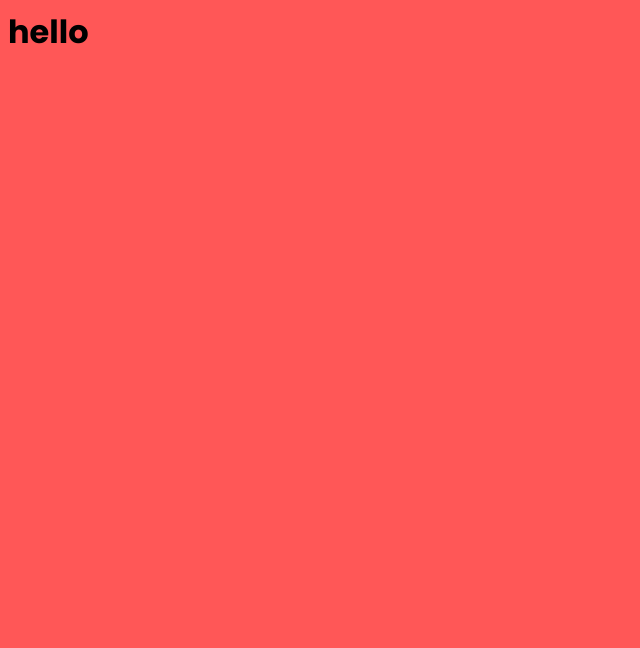
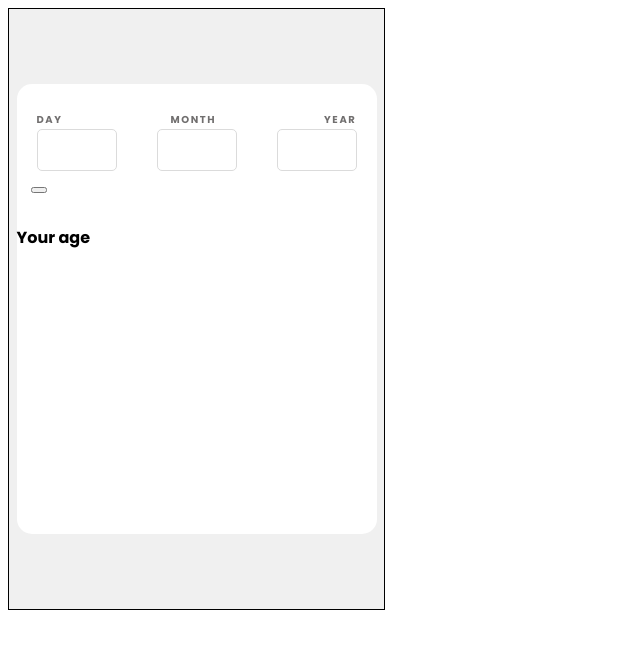
Before and after one commit to Arpana-Sitoula/age-calculator, a React (Vite) app: page / in a window 1280 px wide. Shown: the top 648 px of the page, without its empty margins (0-640 px from the left). Built offline with nearby package versions, Linux system fonts and the light colour scheme.

Commit message:
Input Label

```diff
--- a/package.json
+++ b/package.json
@@ -10,6 +10,7 @@
     "preview": "vite preview"
   },
   "dependencies": {
+    "date-fns": "^2.30.0",
     "react": "^18.2.0",
     "react-dom": "^18.2.0"
   },
--- a/src/App.jsx
+++ b/src/App.jsx
@@ -1,10 +1,15 @@
+import Data from "./components/Data"
+import Display from "./components/Display"
 
 function App() {
 
   return (
-    <>
-     hello
-    </>
+    <div className="app">
+      <div className="container">
+        <Data />
+        <Display />
+      </div>
+    </div>
   )
 }
 
--- a/src/components/ArrowBtn.jsx
+++ b/src/components/ArrowBtn.jsx
@@ -0,0 +1,11 @@
+import React from 'react'
+
+const ArrowBtn = () => {
+  return (
+    <div>
+        <button></button>
+    </div>
+  )
+}
+
+export default ArrowBtn
--- a/src/components/Data.jsx
+++ b/src/components/Data.jsx
@@ -0,0 +1,36 @@
+import React from 'react'
+import Label from './resuable/Label'
+import Input from './resuable/Input'
+import ArrowBtn from './ArrowBtn'
+
+const Data = () => {
+  const date = [
+    { key: 1, val: "day" },
+    { key: 2, val: "month" },
+    { key: 3, val: "year" }
+  ]
+  return (
+    <div className='data'>
+      <div className="form">
+        {date.map((dates) => {
+          return (
+            <Label key={dates.key} label={dates.val.toUpperCase()} />
+          )
+        })}
+      </div>
+      <div className="form">
+        {date.map((dates) => {
+          return (
+            <Input key={dates.key} type="text" />
+          )
+        })}
+      </div>
+
+
+
+      <ArrowBtn />
+    </div>
+  )
+}
+
+export default Data
--- a/src/components/Display.jsx
+++ b/src/components/Display.jsx
@@ -0,0 +1,11 @@
+import React from 'react'
+
+const Display = () => {
+  return (
+    <div>
+        Your age
+    </div>
+  )
+}
+
+export default Display
--- a/src/components/resuable/Input.jsx
+++ b/src/components/resuable/Input.jsx
@@ -0,0 +1,11 @@
+import React from 'react'
+
+const Input = ({ type }) => {
+    return (
+        <React.Fragment>
+            <input type={type} />
+        </React.Fragment>
+    )
+}
+
+export default Input
--- a/src/components/resuable/Label.jsx
+++ b/src/components/resuable/Label.jsx
@@ -0,0 +1,11 @@
+import React from 'react'
+
+const Label = ({ label }) => {
+    return (
+        <React.Fragment>
+            <label>{label}</label>
+        </React.Fragment>
+    )
+}
+
+export default Label
--- a/src/styles/base/_base.scss
+++ b/src/styles/base/_base.scss
@@ -0,0 +1,34 @@
+.center-div{
+    display: flex;
+    justify-content: center;
+    align-items: center;
+}
+.app {
+    @extend .center-div;
+    width: 375px;
+    height: 600px;
+    border: 1px solid black;
+    background-color: $--off-white;
+
+.container {
+    width: 360px;
+    height: 450px;
+    background-color: $--white;
+    border-radius: 15px;
+}
+label{
+    font-size: 10px;
+    color: $--smokey-grey;
+    letter-spacing:0.1rem;
+    font-weight: bold;
+}
+input{
+    width: 38px;
+    height: 16px;
+    padding: 12px 20px;
+    display: inline-block;
+    border: 1px solid $--light-grey;
+    box-sizing: content-box;
+    border-radius: 5px;
+}
+}
--- a/src/styles/base/_typography.scss
+++ b/src/styles/base/_typography.scss
@@ -1,5 +1,3 @@
 *{
     font-family: 'Poppins', sans-serif;
-    font-size: 32px;
-    background-color: $--light-red;
 }
--- a/src/styles/layouts/_data.scss
+++ b/src/styles/layouts/_data.scss
@@ -0,0 +1,8 @@
+.data{
+    margin: 28px 14px;
+    .form{
+        @extend .center-div;
+        justify-content: space-between;
+        margin: 1px 6px 1px 6px;
+    }
+}
```
Also changed, not shown: src/assets/icon-arrow.svg (added), 1 other file (tests, documents, lock files or other folders).
